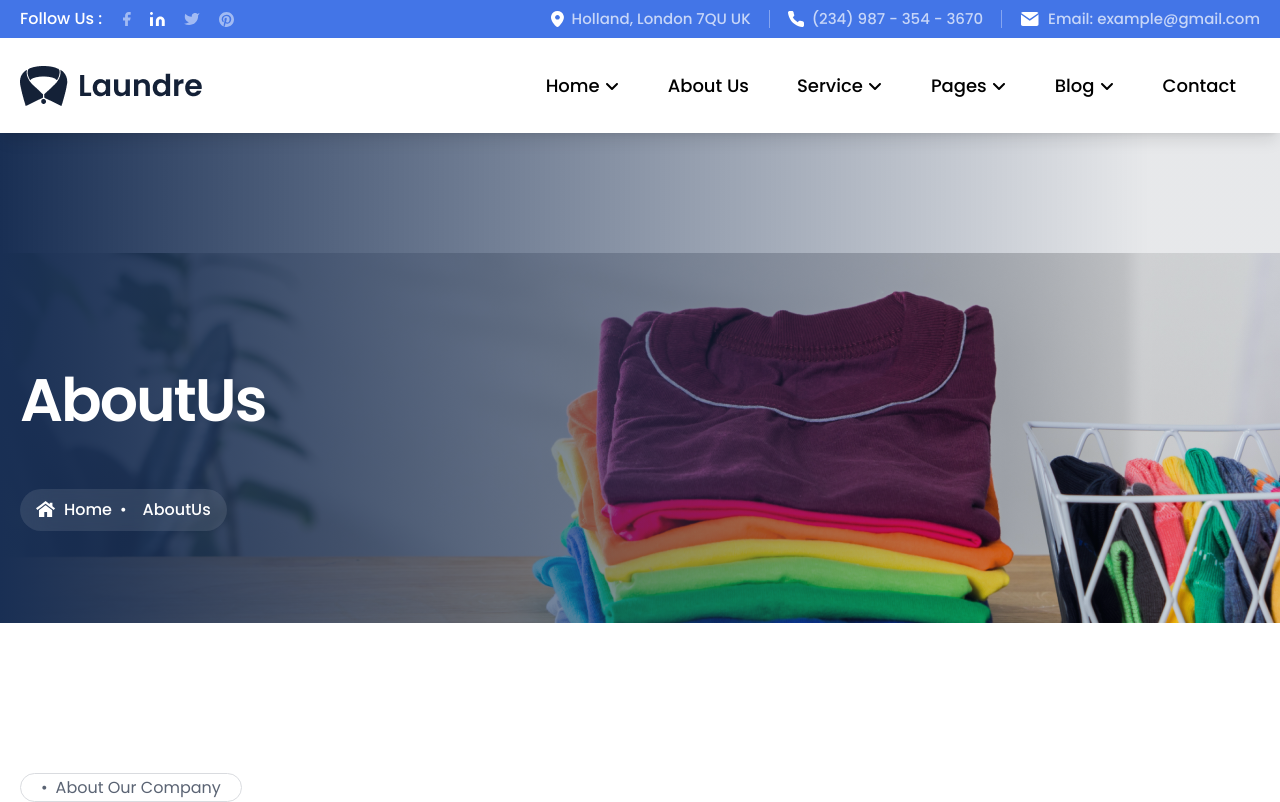
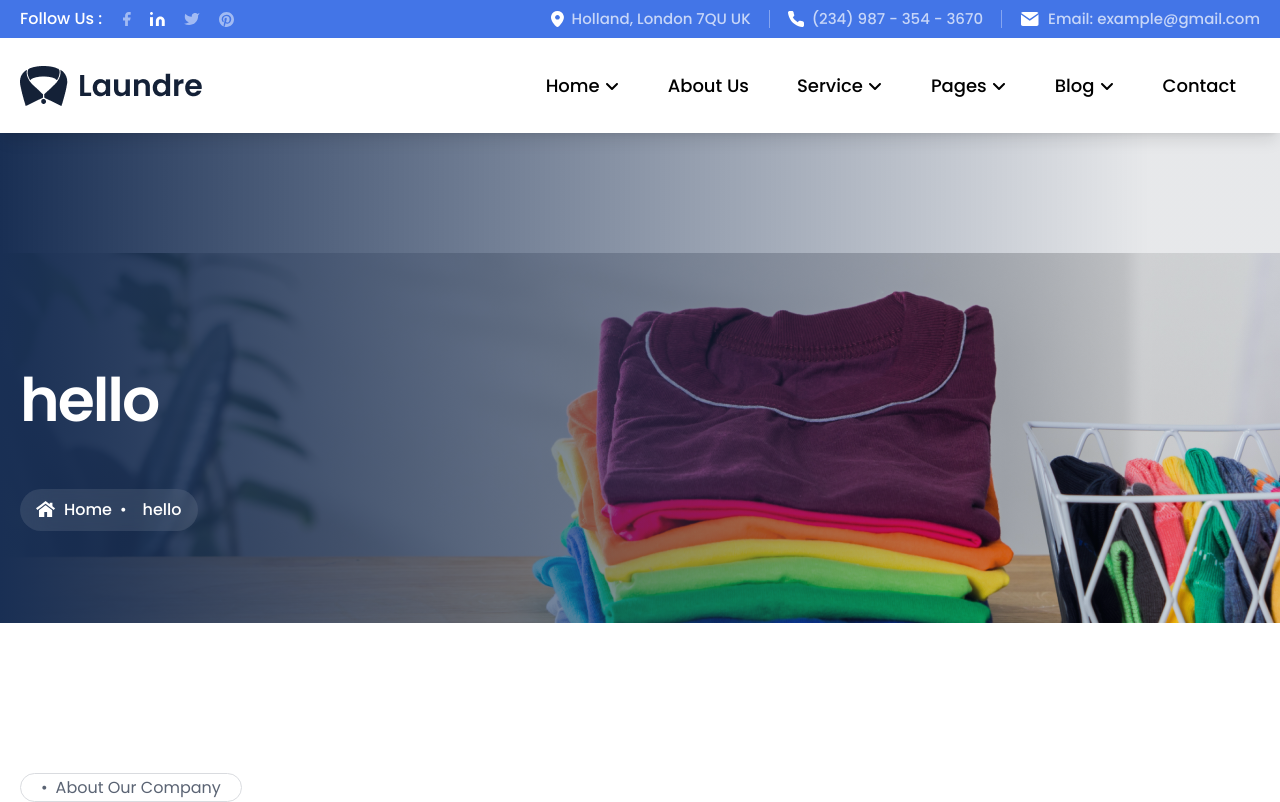
Before and after one commit to abdul-dulal/laundry, a Next.js app: page /About in a window 1280 px wide. Shown: the top 802 px of the page. Built offline with nearby package versions, Linux system fonts and the light colour scheme.

Commit message:
add hello

```diff
--- a/src/app/About/page.js
+++ b/src/app/About/page.js
@@ -15,7 +15,7 @@ const AboutUs = () => {
       <HeaderOne />
       <main>
         <SmoothScrollerProvider>
-          <BreadCumb currentPage="AboutUs" />
+          <BreadCumb currentPage="hello" />
           <About />
           <Service showItem={4} />
           <Price />
```
